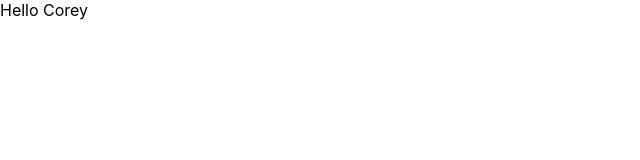
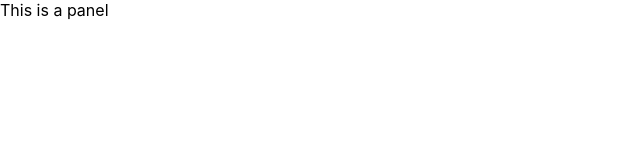
Before and after one commit to CoreyJamesLynch/Plan-Viewer, a React (Create React App) app: page / in a window 1280 px wide. Shown: the top 160 px of the page, without its empty margins (0-640 px from the left). Built offline with nearby package versions, Linux system fonts and the light colour scheme.

Commit message:
Create Panel
to hold image and image header

```diff
--- a/src/App.js
+++ b/src/App.js
@@ -1,8 +1,12 @@
 import React from 'react';
-import Container from './styledComponents';
+import Container, { Panel } from './styledComponents';
 
 function App() {
-  return <Container>Hello Corey</Container>;
+  return (
+    <Container>
+      <Panel>This is a panel</Panel>
+    </Container>
+  );
 }
 
 export default App;
--- a/src/styledComponents.js
+++ b/src/styledComponents.js
@@ -5,4 +5,7 @@ const Container = styled.div`
   width: 90vw;
 `;
 
+const Panel = styled.div``;
+
 export default Container;
+export { Panel };
```
